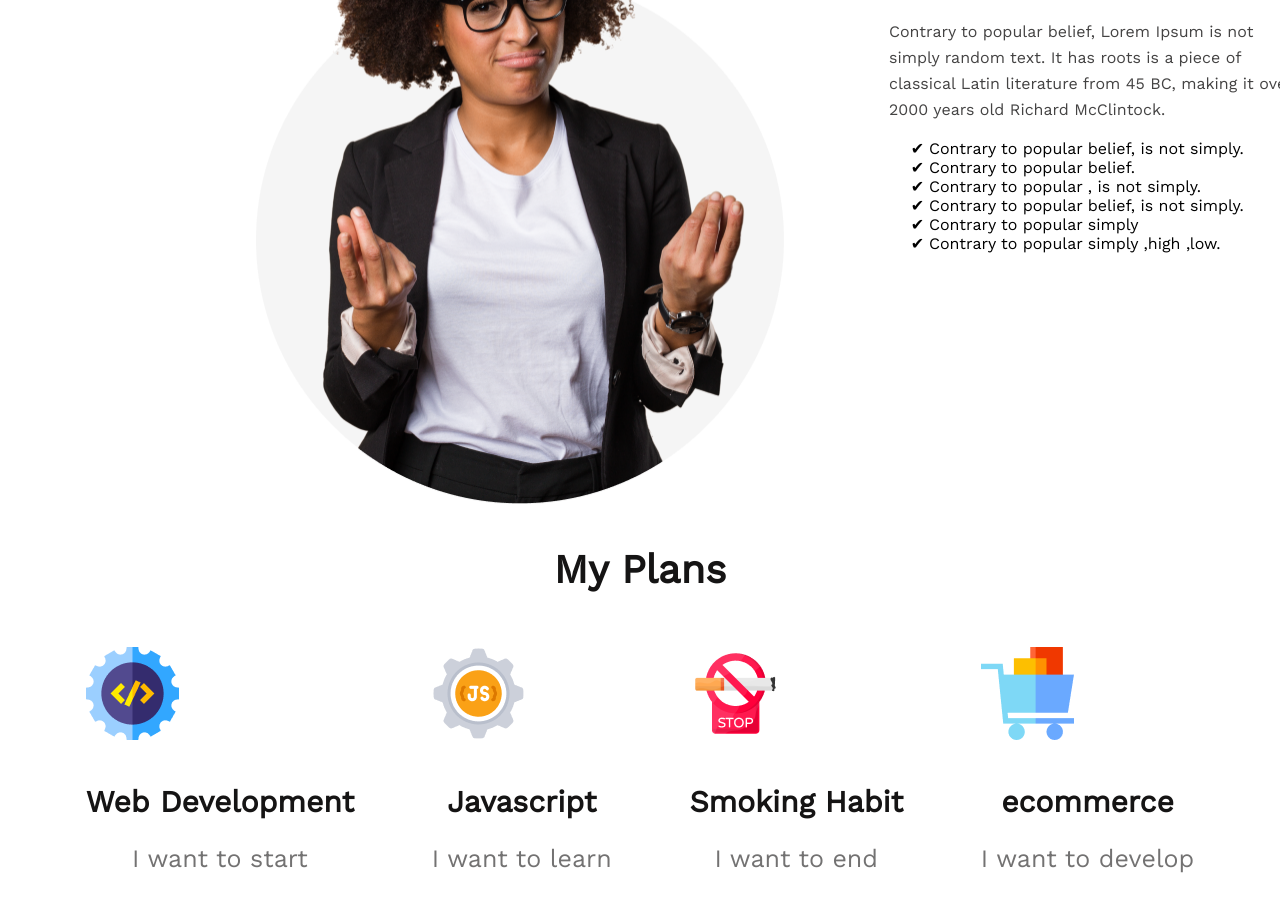
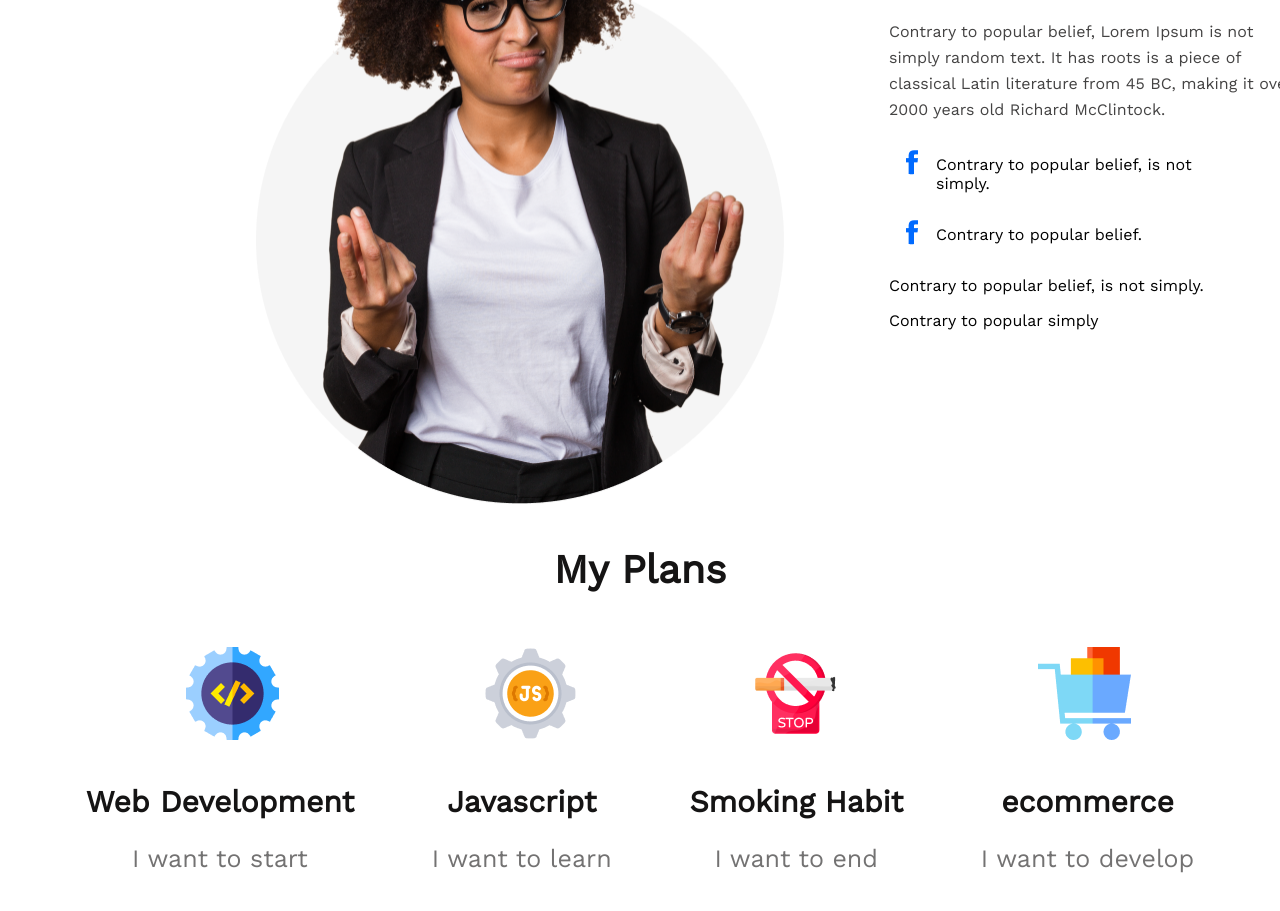
Before and after one commit to AtiqueShahriarArnob/assignment-one, a plain HTML site: page index.html in a window 1280 px wide. Shown: the part 1220-2131 px from the top of the page. Drawn offline with nearby package versions, Linux system fonts and the light colour scheme.

Commit message:
add tick

```diff
--- a/index.html
+++ b/index.html
@@ -24,36 +24,40 @@
        <div>
         <h3 class="main-tit">My failures of<br>previous year</h3>
         <p class="main-dis">Contrary to popular belief, Lorem Ipsum is not<br>simply random text. It has roots is a piece of<br>classical Latin literature from 45 BC, making it over<br>2000 years old Richard McClintock.</p>
-        <ul class="dot">
-            <li>Contrary to popular belief, is not simply.</li>
-            <li>Contrary to popular belief.</li>
-            <li>Contrary to popular , is not simply.</li>
-            <li>Contrary to popular belief, is not simply.</li>
-            <li>Contrary to popular simply</li>
-            <li>Contrary to popular simply ,high ,low.</li>
-        </ul>
+        <div class="dot">
+        <div class="tik">
+         <div><img src="images/icons/fb.png" alt=""></div>
+            <P>Contrary to popular belief, is not simply.</p>
+        </div>
+        <div class="tik">
+         <div><img src="images/icons/fb.png" alt=""></div>
+            <p>Contrary to popular belief.</p>
+        </div>
+            <p>Contrary to popular belief, is not simply.</p>
+            <p>Contrary to popular simply</p>
+        </div>
        </div>
     </section>
     <section>
             <h3 class="pla">My Plans</h3>
       <div class="all-sec">
        <div>
-        <img src="images/icons/web.png" alt="">
+        <div class="a"><img src="images/icons/web.png" alt=""></div>
         <h4 class="sec-tit">Web Development</h4>
         <p class="sec-dis">I want to start</p>
        </div>
        <div>
-        <img src="images/icons/js.png" alt="">
+       <div class="b"><img src="images/icons/js.png" alt=""></div>
         <h4 class="sec-tit">Javascript</h4>
         <p class="sec-dis">I want to learn</p>
        </div>
        <div>
-        <img src="images/icons/smoke.png" alt="">
+       <div class="c"><img src="images/icons/smoke.png" alt=""></div>
         <h4 class="sec-tit">Smoking Habit</h4>
         <P class="sec-dis">I want to end</P>
        </div>
        <div>
-        <img src="images/icons/ecom.png" alt="">
+        <div class="d"><img src="images/icons/ecom.png" alt=""></div>
         <h4 class="sec-tit">ecommerce</h4>
         <P class="sec-dis">I want to develop</P>
        </div>
@@ -85,9 +89,6 @@
             <button class="but-three">Subscribe</button>
         </div>
       </div>
-
-
     </footer>
-
 </body>
 </html>
--- a/style.css
+++ b/style.css
@@ -72,7 +72,6 @@
     height: 162px;
     left: 871px;
     top: 1415px;
-    list-style-type: "\2714\0020";
     margin-bottom:128px ;
     margin-right: 380px;
 }
@@ -83,6 +82,22 @@
     text-align: center;
     color: #151414;
     margin-bottom: 54px;
+}
+.a{
+    margin-left: 100px;
+    margin-bottom: 30px;
+}
+.b{
+   margin-left:52px ;
+   margin-bottom: 30px;
+}
+.c{
+   margin-left: 60px;
+   margin-bottom: 30px;
+}
+.d{
+   margin-left: 57px;
+   margin-bottom: 30px;
 }
 .all-sec{
     display: flex;
@@ -104,7 +119,8 @@
     line-height: 29px;
     text-align: center;
     color: #737272;
-}.wat-img{
+}
+.wat-img{
     margin-left: 225px;
 }
 .wat-img{
@@ -215,3 +231,6 @@
     border-radius: 5px;
     border: none;
 }
+.tik{
+    display: flex;
+}
```
